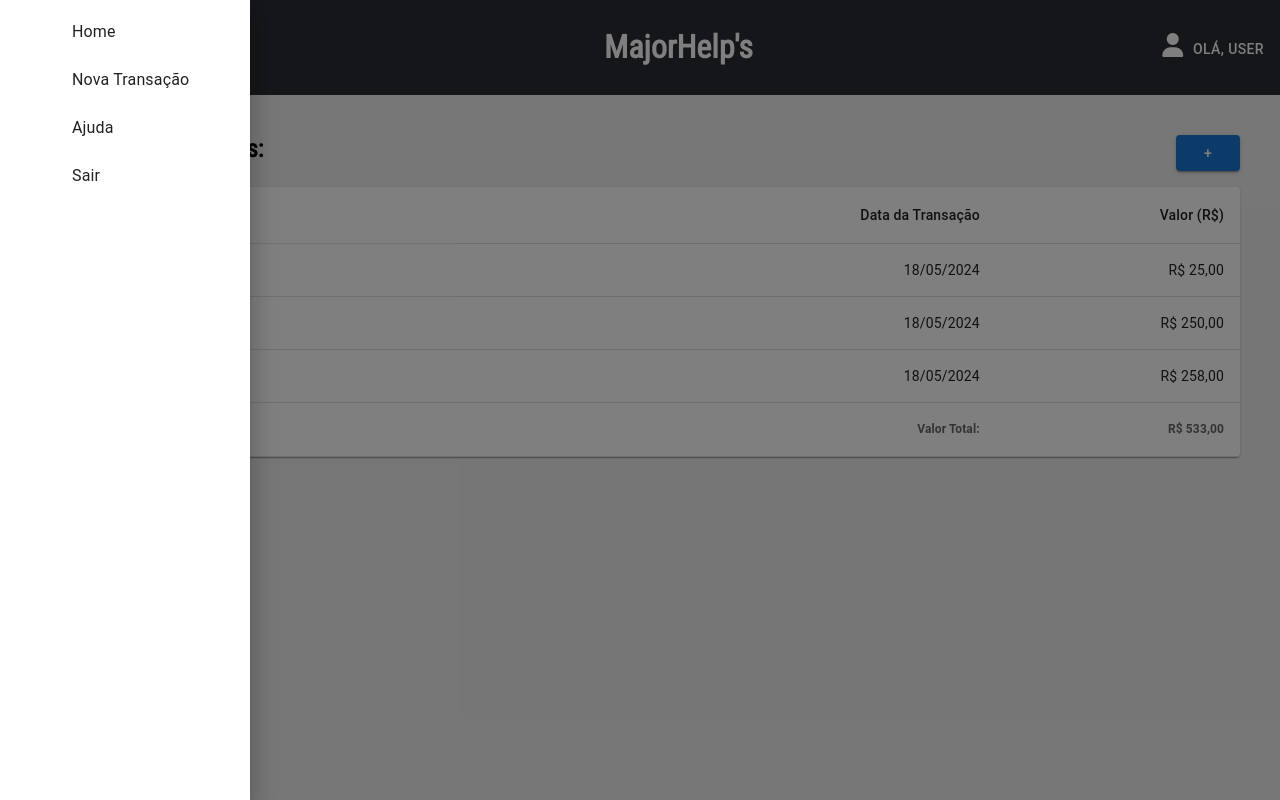
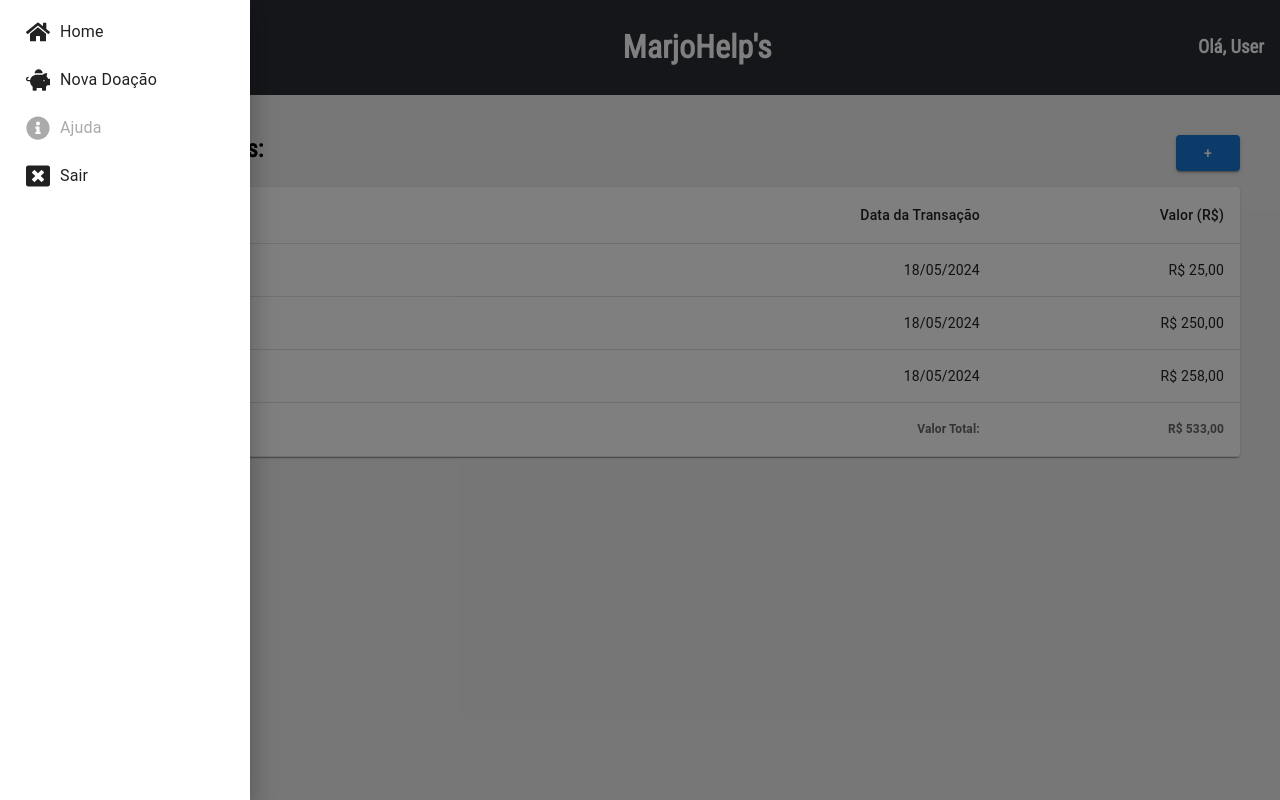
Before and after one commit to alekiss/marjo_hackthon, a React (Vite) app: page / in a window 1280 px wide. Both pictures are taken after a click on the button 48 px from the left and 47 px from the top of the page. Built offline with nearby package versions, Linux system fonts and the light colour scheme.

Commit message:
feat: finalização do header

```diff
--- a/src/components/Header/index.tsx
+++ b/src/components/Header/index.tsx
@@ -1,28 +1,71 @@
-import { Link } from "react-router-dom";
+import { Link, useNavigate } from "react-router-dom";
 import majorLogo from "../../assets/img/logo-major.png";
 import "./styles.css";
-import { Button, Icon, Box, Drawer, List, ListItem, ListItemButton, ListItemIcon, ListItemText, Divider } from "@mui/material";
+import {
+  Button,
+  Icon,
+  Box,
+  Drawer,
+  List,
+  ListItem,
+  ListItemButton,
+  ListItemText,
+  Modal,
+  Typography,
+} from "@mui/material";
 import { useState } from "react";
+import {
+  FaHome,
+  FaInfoCircle,
+  FaPiggyBank,
+  FaWindowClose,
+} from "react-icons/fa";
 
 const Header = () => {
   const [open, setOpen] = useState(false);
+  const [openModal, setOpenModal] = useState(false);
+  const navigate = useNavigate();
 
   const toggleDrawer = (newOpen: boolean) => () => {
     setOpen(newOpen);
   };
 
+  const toggleModal = (newOpen: boolean) => () => {
+    setOpenModal(newOpen);
+  };
+
+  const handleConfirm = () => {
+    setOpenModal(false);
+    navigate("/login");
+  };
+
   const DrawerList = (
     <Box sx={{ width: 250 }} role="presentation" onClick={toggleDrawer(false)}>
       <List>
-        {['Home', 'Nova Transação', 'Ajuda', 'Sair'].map((text) => (
-          <ListItem key={text} disablePadding>
-            <ListItemButton>
-              <ListItemIcon>
-              </ListItemIcon>
-              <ListItemText primary={text} />
-            </ListItemButton>
-          </ListItem>
-        ))}
+        <ListItem disablePadding>
+          <ListItemButton component={Link} to="/">
+          <FaHome style={{ margin: "0 10", fontSize: 24 }} />
+            <ListItemText primary="Home" />
+          </ListItemButton>
+        </ListItem>
+        <ListItem disablePadding>
+          <ListItemButton component={Link} to="/nova-doacao">
+          <FaPiggyBank style={{ margin: "0 10", fontSize: 24 }} />
+            <ListItemText primary="Nova Doação" />
+          </ListItemButton>
+        </ListItem>
+        <ListItem disablePadding>
+          <ListItemButton disabled>
+          <FaInfoCircle style={{ margin: "0 10", fontSize: 24 }} />
+            <ListItemText primary="Ajuda" />
+          </ListItemButton>
+        </ListItem>
+        <ListItem disablePadding>
+          <ListItemButton onClick={toggleModal(true)}>
+            <FaWindowClose style={{ margin: "0 10", fontSize: 24 }} />
+            <ListItemText primary="Sair" />
+          </ListItemButton>
+        </ListItem>
       </List>
     </Box>
   );
@@ -39,37 +82,62 @@ const Header = () => {
         <Button sx={{ padding: 0, margin: 0 }} onClick={toggleDrawer(true)}>
           <Icon className="fa-solid fa-bars" sx={{ width: 24 }} />
         </Button>
-        <Link to="/login" style={{ textDecoration: "none" }}>
+        <Link to="/" style={{ textDecoration: "none" }}>
           <Box sx={{ display: "flex", alignItems: "center", marginLeft: 2 }}>
             <img width={100} src={majorLogo} alt="Major Logo" />
           </Box>
         </Link>
       </Box>
       <Box>
-        <Link to="/login" style={{ textDecoration: "none" }}>
-          <h1 style={{ color: "white" }}>MajorHelp's</h1>
+        <Link to="/" style={{ textDecoration: "none" }}>
+          <h1 style={{ color: "white" }}>MarjoHelp's</h1>
         </Link>
       </Box>
-      <Box display="flex" justifyContent="center" alignItems="center">
-        <Button
-          sx={{
-            display: "flex",
-            alignItems: "baseline",
-            padding: 0,
-            margin: 0,
-            color: "white",
-          }}
-        >
-          <Icon
-            className="fa-solid fa-user"
-            sx={{ width: 24, marginRight: 1 }}
-          />
-          Olá, User
-        </Button>
+      <Box
+        display="flex"
+        justifyContent="center"
+        alignItems="baseline"
+        color={"white"}
+      >
+        <h3>Olá, User</h3>
       </Box>
       <Drawer open={open} onClick={toggleDrawer(false)}>
         {DrawerList}
       </Drawer>
+      <Modal
+        open={openModal}
+        onClose={toggleModal(false)}
+        aria-labelledby="modal-title"
+        aria-describedby="modal-description"
+      >
+        <Box
+          sx={{
+            position: "absolute",
+            top: "50%",
+            left: "50%",
+            transform: "translate(-50%, -50%)",
+            width: 400,
+            bgcolor: "background.paper",
+            boxShadow: 24,
+            p: 4,
+          }}
+        >
+          <Typography id="modal-title" variant="h6" component="h2">
+            Confirmar saída
+          </Typography>
+          <Typography id="modal-description" sx={{ mt: 2 }}>
+            Tem certeza de que deseja sair?
+          </Typography>
+          <Box mt={4} display="flex" justifyContent="flex-end">
+            <Button onClick={toggleModal(false)} sx={{ mr: 2 }}>
+              Cancelar
+            </Button>
+            <Button variant="contained" color="primary" onClick={handleConfirm}>
+              Confirmar
+            </Button>
+          </Box>
+        </Box>
+      </Modal>
     </Box>
   );
 };
```
Also changed, not shown: package.json (+8 -1 lines), 1 other file (tests, documents, lock files or other folders).
